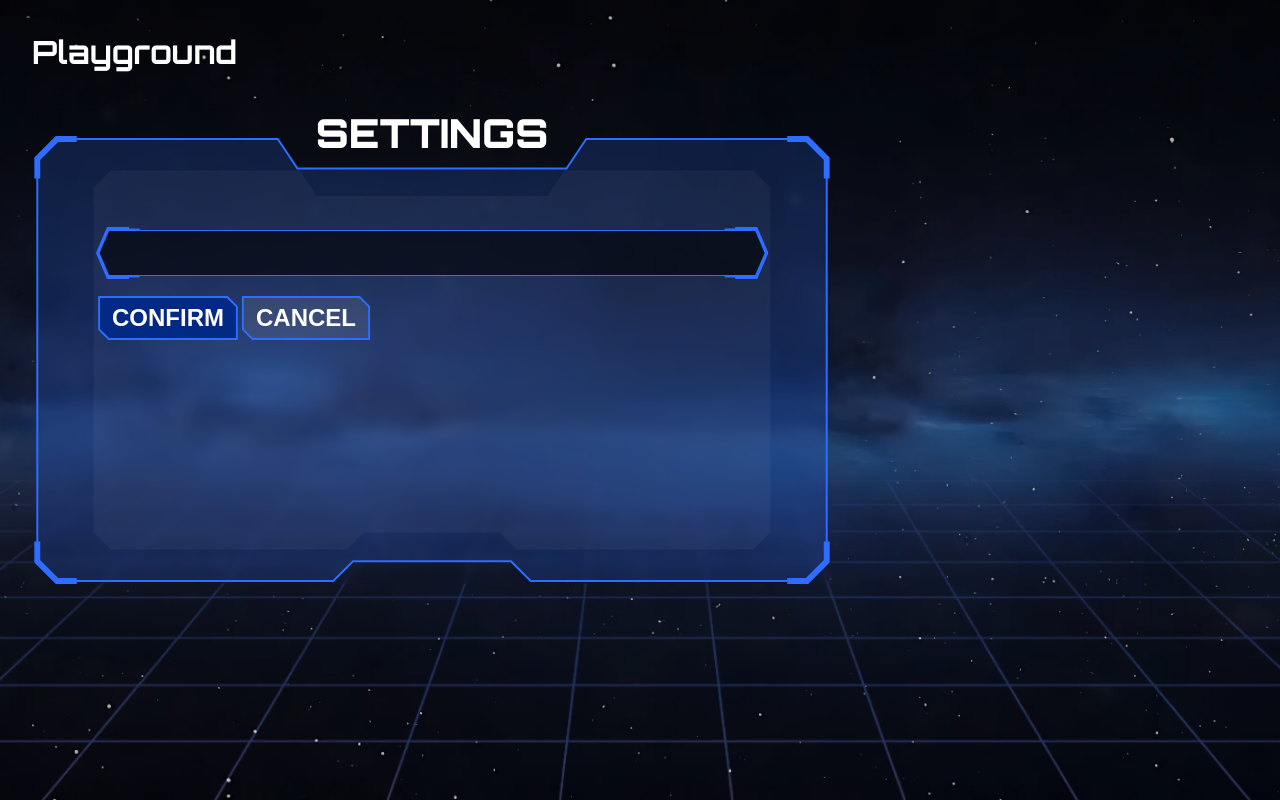
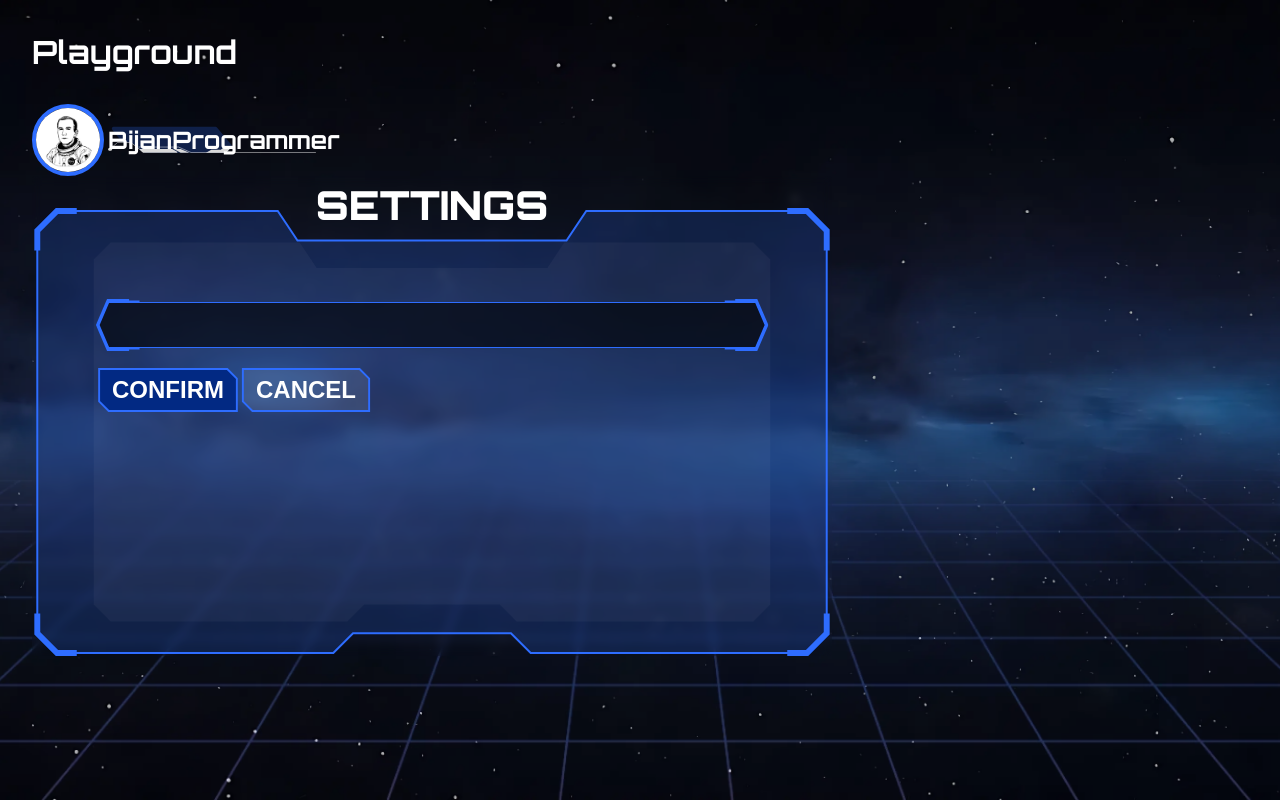
Before and after one commit to CodectiveOrg/snake-frontend, a React (Vite) app: page /playground in a window 1280 px wide. Built offline with nearby package versions, Linux system fonts and the light colour scheme; a web font is replaced by a local one.

Commit message:
[ADD] user badge component

```diff
--- /dev/null
+++ b/src/components/user-badge/components/username-frame/username-frame.component.tsx
@@ -0,0 +1,50 @@
+import type { ReactNode, SVGProps } from "react";
+
+import clsx from "clsx";
+
+import styles from "./username-frame.module.css";
+
+type Props = SVGProps<SVGSVGElement> & {
+  usernameWidth: number;
+};
+
+export default function UsernameFrameComponent({
+  usernameWidth,
+  className,
+  ...otherProps
+}: Props): ReactNode {
+  return (
+    <svg
+      className={clsx(styles["username-frame"], className)}
+      width={269 + usernameWidth}
+      height="57"
+      viewBox={`0 0 ${269 + usernameWidth} 57`}
+      fill="none"
+      xmlns="http://www.w3.org/2000/svg"
+      {...otherProps}
+    >
+      <path
+        className={styles.pane}
+        d="M9.1775 6.49366C7.08845 3.87356 8.95409 0 12.3051 0H232.593C233.777 0 234.9 0.524587 235.66 1.43254L266.711 38.5291C268.016 40.0872 267.944 42.3756 266.546 43.8497L256.201 54.7532C255.445 55.5492 254.396 56 253.299 56H79.7805C78.8769 56 77.9999 55.694 77.2924 55.1319L51.0349 34.2716C50.3273 33.7095 49.4503 33.4035 48.5467 33.4035H32.5597C31.3423 33.4035 30.1911 32.8491 29.4321 31.8972L9.1775 6.49366Z"
+      />
+      <path
+        className={styles.edge}
+        d="M9.10619 48.4991C9.10619 50.3982 7.0677 51.9377 4.5531 51.9377C2.03849 51.9377 0 50.3982 0 48.4991C0 46.6001 2.03849 45.0605 4.5531 45.0605C7.0677 45.0605 9.10619 46.6001 9.10619 48.4991Z"
+      />
+      <path className={styles.line} d="M6 46.5L20.5 34H49.5L74.5 53.5" />
+      <path
+        className={styles.edge}
+        d="M68.8755 49.7342C68.2075 49.1165 68.6445 48 69.5544 48H138.248C138.414 48 138.576 48.041 138.722 48.1192L149.622 53.9788C150.538 54.4709 150.188 55.8596 149.149 55.8596H75.8915C75.6398 55.8596 75.3974 55.7647 75.2126 55.5939L68.8755 49.7342Z"
+      />
+      <path
+        className={styles.line}
+        d={`M65.9997 43.7607L152.499 43.7596L179.5 55.4993L${218.001 + usernameWidth} 55.4993`}
+      />
+      <path
+        className={styles.edge}
+        d="M223.503 49.5512H244.05L254.324 41.2617H269.001L255.792 55.9986H211.762L223.503 49.5512Z"
+      />
+      <path className={styles.edge} d="M157 48H142L157 56H176L157 48Z" />
+    </svg>
+  );
+}
--- /dev/null
+++ b/src/components/user-badge/components/username-frame/username-frame.module.css
@@ -0,0 +1,14 @@
+.username-frame {
+  .pane {
+    fill: var(--color-primary);
+    fill-opacity: 0.23;
+  }
+
+  .edge {
+    fill: hsl(0deg 0% 85%);
+  }
+
+  .line {
+    stroke: var(--color-on-surface);
+  }
+}
--- /dev/null
+++ b/src/components/user-badge/user-badge.component.tsx
@@ -0,0 +1,39 @@
+import type { ReactNode } from "react";
+
+import UsernameFrameComponent from "@/components/user-badge/components/username-frame/username-frame.component.tsx";
+
+import { useResizeObserverHook } from "@/hooks/use-resize-observer.hook.ts";
+
+import styles from "./user-badge.module.css";
+
+type Props = {
+  username: string;
+  picture: string;
+};
+
+export default function UserBadgeComponent({
+  username,
+  picture,
+}: Props): ReactNode {
+  const { ref: usernameRef, width: usernameWidth } =
+    useResizeObserverHook<HTMLDivElement>();
+
+  return (
+    <div className={styles["user-badge"]}>
+      <img
+        className={styles.picture}
+        src={picture}
+        alt="User's Profile Picture"
+      />
+      <div className={styles["username-box"]}>
+        <UsernameFrameComponent
+          className={styles.frame}
+          usernameWidth={usernameWidth}
+        />
+        <div ref={usernameRef} className={styles.username}>
+          {username}
+        </div>
+      </div>
+    </div>
+  );
+}
--- /dev/null
+++ b/src/components/user-badge/user-badge.module.css
@@ -0,0 +1,35 @@
+.user-badge {
+  display: flex;
+  align-items: center;
+  gap: 0.25rem;
+
+  .picture {
+    block-size: 4.5rem;
+    inline-size: 4.5rem;
+
+    border: 4px solid var(--color-primary);
+    border-radius: 999rem;
+  }
+
+  .username-box {
+    display: grid;
+    place-items: center;
+
+    .frame,
+    .username {
+      grid-column: 1 / -1;
+      grid-row: 1 / -1;
+    }
+
+    .frame {
+      block-size: 3.5rem;
+      min-inline-size: 100%;
+      inline-size: 0;
+    }
+
+    .username {
+      font-size: 1.5rem;
+      font-weight: 700;
+    }
+  }
+}
--- a/src/pages/playground/playground.page.tsx
+++ b/src/pages/playground/playground.page.tsx
@@ -3,6 +3,7 @@ import { type ReactNode } from "react";
 import ButtonComponent from "@/components/button/button.component.tsx";
 import PaneComponent from "@/components/pane/pane.component.tsx";
 import TextInputComponent from "@/components/text-input/text-input.component.tsx";
+import UserBadgeComponent from "@/components/user-badge/user-badge.component.tsx";
 
 import styles from "./playground.module.css";
 
@@ -10,6 +11,10 @@ export default function PlaygroundPage(): ReactNode {
   return (
     <div className={styles.playground}>
       <h1>Playground</h1>
+      <UserBadgeComponent
+        username="BijanProgrammer"
+        picture="/images/user-picture-placeholder.webp"
+      />
       <main
         style={{
           display: "grid",
```
Also changed, not shown: public/images/user-picture-placeholder.webp (added).
